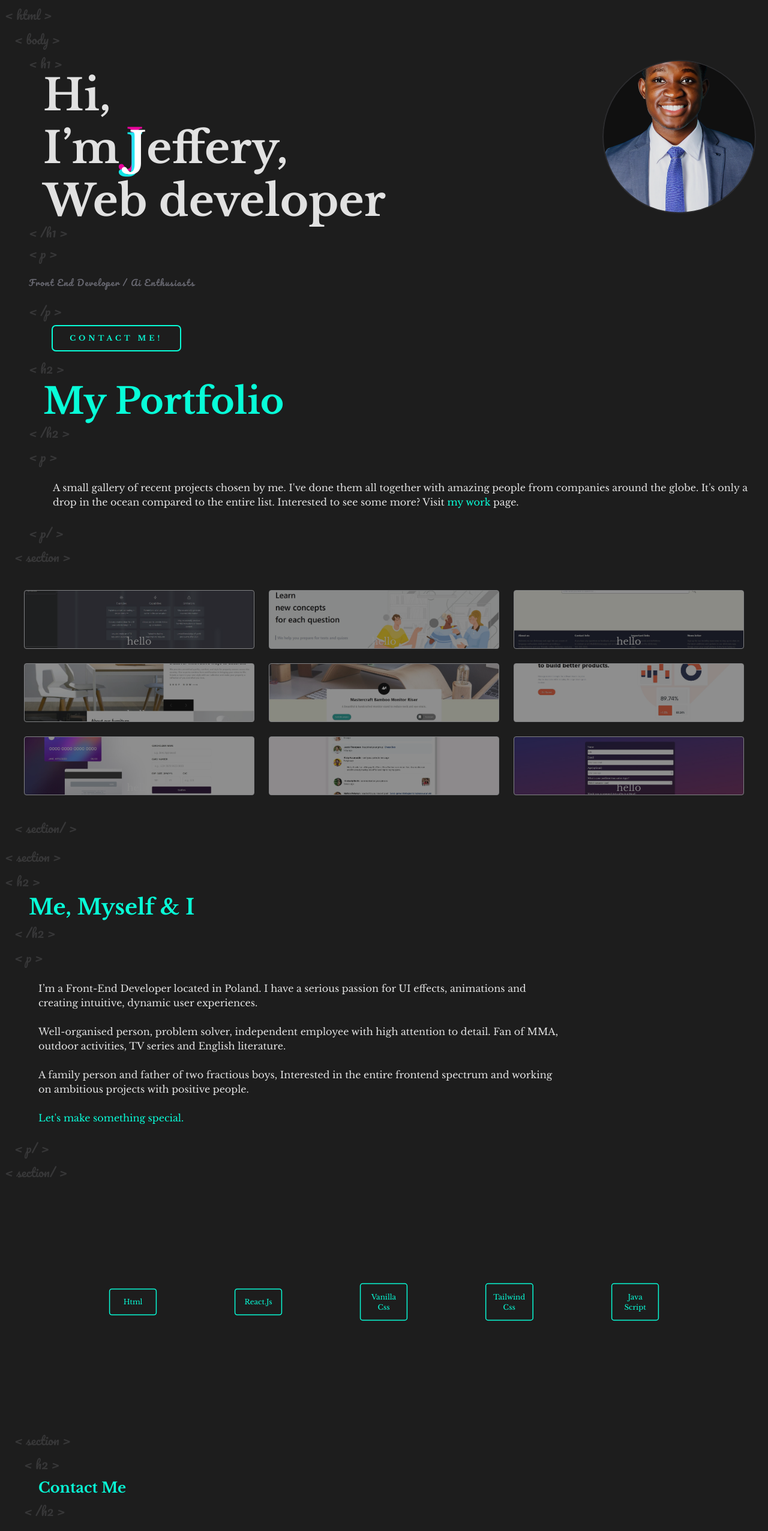
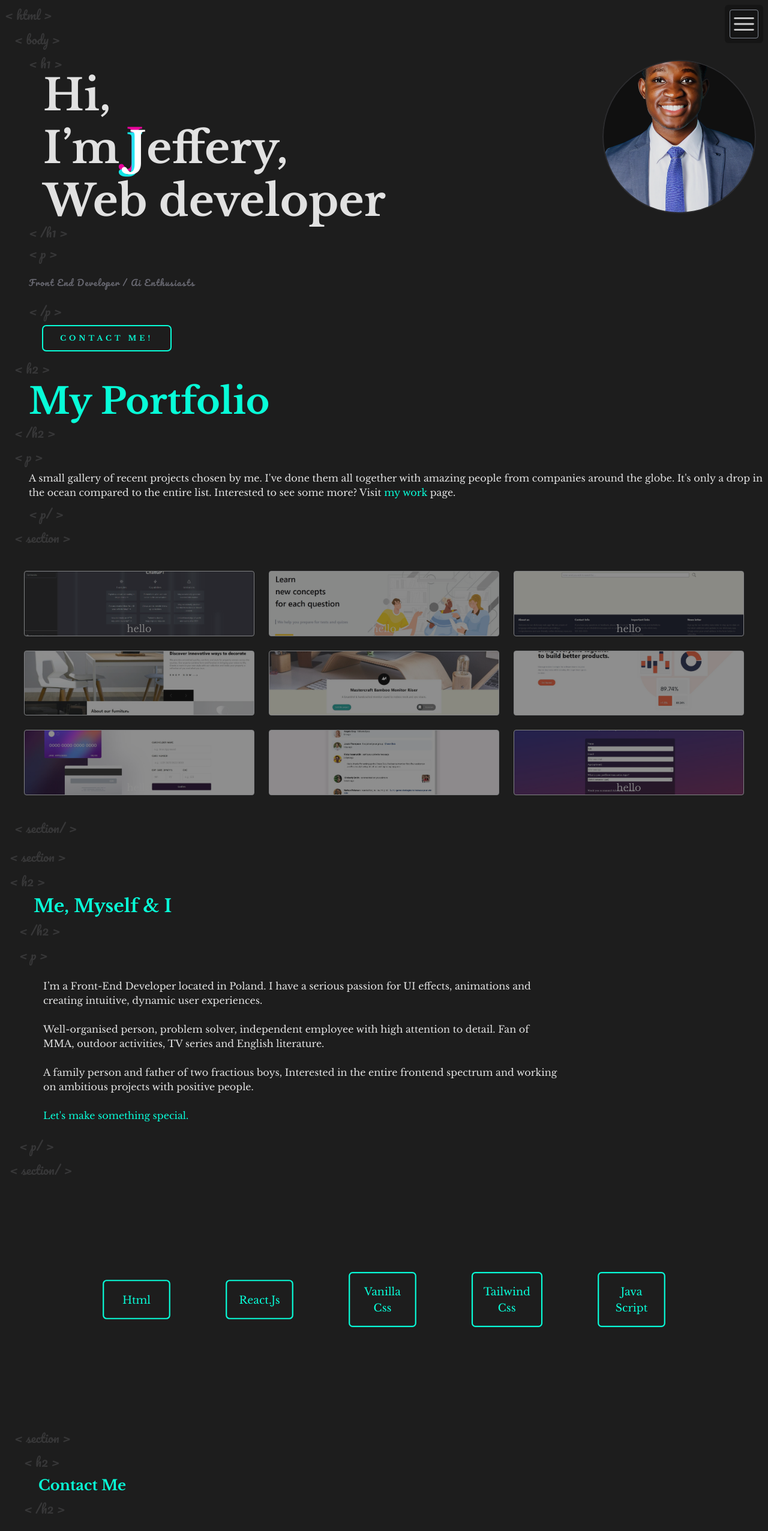
Before and after one commit to Tachy-22/My-Portfolio, a React (Vite) app: page / in a window 1280 px wide. Shown: the top 2553 px of the page at 60% size. Built offline with nearby package versions, Linux system fonts and the light colour scheme.

Commit message:
mobile update

```diff
--- a/src/Components/Desktop/DesktopMenu.jsx
+++ b/src/Components/Desktop/DesktopMenu.jsx
@@ -5,7 +5,10 @@ function DesktopMenu() {
   return (
     <aside className="w-[10rem] hidden fixed top-0 left-0 bottom-0     bg-[#181818] h-screen laptop:flex flex-col justify-between">
       <Link to="/" className=" bg-black  flex flex-col items-center">
-        <div className="glitch-wrapper ">
+        <div
+
+          className="glitch-wrapper "
+        >
           <div className="glitch" data-glitch="J">
             J
           </div>
--- a/src/Components/Mobile/MobileMenu.jsx
+++ b/src/Components/Mobile/MobileMenu.jsx
@@ -1,7 +1,17 @@
+import Hamburger from "../../assets/svg-icons/hamburger.svg";
+import { RootContext } from "../../Layouts/RootLayout";
+import { useContext } from "react";
 function MobileMenu() {
+  const { mobileMenuView, setMobileMenuView } = useContext(RootContext);
   return (
-    <section>
-      <nav>Drop down menu</nav>
+    <section
+      onClick={() => setMobileMenuView(!mobileMenuView)}
+      className="w-fit fixed laptop:hidden laptop:hidden  bg-black/25 block top-0  right-0 p-2 m-2 rounded-md"
+    >
+      <picture
+        style={{ "--image-url": `url(${Hamburger})` }}
+        className=" flex border border-gray-400 items-end justify-center  bg-[image:var(--image-url)] bg-cover  bg-center bg-no-repeat opacity-80 hover:scale-[1.1]  h-[3rem] w-[3rem] hover:opacity-100 transition-all duration-700 rounded md hover:z-10"
+      ></picture>
     </section>
   );
 }
--- /dev/null
+++ b/src/Components/Mobile/MobileNav.jsx
@@ -0,0 +1,75 @@
+import { navArray, socialsArray } from "../../db-arrays/DbArrays";
+import { Link } from "react-router-dom";
+import Close from "../../assets/svg-icons/close.svg";
+import { RootContext } from "../../Layouts/RootLayout";
+import { useContext } from "react";
+function MobileNav() {
+  const { mobileMenuView, setMobileMenuView } = useContext(RootContext);
+  return (
+    <aside
+      className={`w-screen ${
+        !mobileMenuView
+          ? " -top-[100%]"
+          : "flex flex-col top-0 left-0 bottom-0  z-20"
+      }  fixed  laptop:hidden  bg-[#181818] h-screen  justify-between items-center transition-all duration-700`}
+    >
+      <section
+        onClick={() => setMobileMenuView(!mobileMenuView)}
+        className={`w-fit ${
+          !mobileMenuView ? "hidden" : "block"
+        } absolute laptop:hidden bg-black/25  top-0  right-0 p-2 m-2 rounded-md`}
+      >
+        <picture
+          style={{ "--image-url": `url(${Close})` }}
+          className={`flex border border-gray-400 items-end justify-center  bg-[image:var(--image-url)] bg-cover  bg-center bg-no-repeat opacity-80 hover:scale-[1.1]  h-[3rem] w-[3rem] hover:opacity-100 transition-all duration-700 rounded md hover:z-10`}
+        ></picture>
+      </section>
+      <Link
+        onClick={() => setMobileMenuView((prev) => !prev)}
+        to="/"
+        className=" bg-black  flex flex-col items-center"
+      >
+        <div className="glitch-wrapper ">
+          <div className="glitch" data-glitch="J">
+            J
+          </div>
+        </div>
+        <div className=" bg-black w-full   capitalize flex flex-col gap-6 p-6">
+          <p className=" text-center text-3xl ">Jeffery</p>
+          <small className=" text-center text-md text-slate-300 ">
+            Web developer
+          </small>
+        </div>
+      </Link>
+      <nav className=" border-gray-500  justify-center  grow flex flex-col ">
+        {navArray.map((page, index) => {
+          return (
+            <Link
+              onClick={() => setMobileMenuView((prev) => !prev)}
+              to={page.path}
+              className="border-y-2 text-[#696972] element-tag-text italic border-gray-500 text-center capitalize py-4 hover:text-[#08fdd8] "
+              key={index}
+            >
+              <p>{page.page}</p>
+            </Link>
+          );
+        })}
+      </nav>
+      <section className="  flex   w-fit items-end justify-center gap-4   p-4 h-fit">
+        {socialsArray.map((social, index) => {
+          return (
+            <Link
+              className="w-fith-fit hover:outline p-1  hover:outline-[#08fdd8] rounded-full "
+              to="/"
+              key={index}
+            >
+              <img className="w-[2rem]  " src={social.src}></img>
+            </Link>
+          );
+        })}
+      </section>
+    </aside>
+  );
+}
+
+export default MobileNav;
--- a/src/Components/SharedComponets/Introduction.jsx
+++ b/src/Components/SharedComponets/Introduction.jsx
@@ -28,7 +28,7 @@ function Introduction() {
             </span>
             <span className="  element-tags">&lt; /p &gt;</span>
           </p>
-          <button className="  custom-button laptop:m-6 laptop:mx-8 my-2 ml-[5rem] tablet:w-1/3 w-fit laptop:text-xl text-xs">
+          <button className="  custom-button laptop:m-6 laptop:mx-8 my-2 ml-[4rem] tablet:w-1/3 w-fit laptop:text-xl text-xs">
             Contact me!
           </button>
         </article>
@@ -38,7 +38,7 @@ function Introduction() {
         animate={{ y: 100, scale: 1 }}
         initial={{ scale: 0, y: -100 }}
         transition={{ duration: 1 }}
-        className="   rounded-full  backdrop-brightness-50 ta-[0.5rem] border-2 opacity-90 transition-all duration-800 border-[#303033] laptop:h-full max-w-[25rem] laptop:relative absolute top-0 right-5 w-[20%] h-fit"
+        className="tablet:block hidden   rounded-full  backdrop-brightness-50 ta-[0.5rem] border-2 opacity-90 transition-all duration-800 border-[#303033] laptop:h-full max-w-[25rem] laptop:relative absolute top-0 right-5 w-[20%] h-fit"
       >
         <img
           className="  h-full w-full   rounded-full  "
--- a/src/Layouts/RootLayout.jsx
+++ b/src/Layouts/RootLayout.jsx
@@ -1,12 +1,29 @@
 import { Outlet } from "react-router-dom";
 import DesktopMenu from "../Components/Desktop/DesktopMenu";
+import MobileMenu from "../Components/Mobile/MobileMenu";
+import MobileNav from "../Components/Mobile/MobileNav";
+
+import { createContext, useState } from "react";
+
+export const RootContext = createContext({});
 
 function RootLayout() {
+  const [mobileMenuView, setMobileMenuView] = useState(false);
+  console.log(mobileMenuView);
   return (
-    <div className="flex h-screen   w-full">
-      <DesktopMenu />
-      <Outlet />
-    </div>
+    <RootContext.Provider
+      value={{
+        mobileMenuView,
+        setMobileMenuView,
+      }}
+    >
+      <div className="flex h-screen   w-full">
+        <MobileMenu />
+        <MobileNav />
+        <DesktopMenu />
+        <Outlet />
+      </div>
+    </RootContext.Provider>
   );
 }
 
--- a/src/Pages/About_.jsx
+++ b/src/Pages/About_.jsx
@@ -2,14 +2,14 @@ import { motion } from "framer-motion";
 import { skillTechnologyArray } from "../db-arrays/DbArrays";
 function About_() {
   return (
-    <section className="  tablet:w-full  laptop:flex-row flex flex-col py-2 laptop:h-full  min-h-full laptop:items-center ">
-      <article className="     flex tablet:w-3/4 flex-col justify-center h-full   ">
+    <section className="  tablet:w-full   laptop:flex-row flex flex-col tablet:p-2 w-screen laptop:h-full  min-h-full laptop:items-center ">
+      <article className="     flex w-screen  tablet:w-3/4 flex-col justify-center h-full   ">
         <span className="    element-tags grow ">&lt; section &gt;</span>
         <article className="         flex flex-col justify-center  ">
           <span className="    grow element-tags laptop:tab-2 ">
             &lt; h2 &gt;
           </span>
-          <h2 className="  shrink w-full    grow text-[#08fdd8] laptop:text-6xl text-4xl font-bold   lg:text-left  laptop:tab-3 tab-2">
+          <h2 className="  shrink w-full    grow text-[#08fdd8] laptop:text-6xl text-3xl  font-bold   lg:text-left  laptop:tab-3 tab-2">
             Me, Myself & I
           </h2>
           <span className="    grow element-tags laptop:tab-2 tab">
@@ -18,7 +18,7 @@ function About_() {
           <span className="    grow element-tags laptop:tab-2 tab">
             &lt; p &gt;
           </span>
-          <div className="   shrink  grow p-4 w-full flex flex-col gap-6">
+          <div className="   shrink  grow p-4  w-screen tablet:w-full flex flex-col gap-6">
             <p className="  laptop:tab-3 tab-2">
               I’m a Front-End Developer located in Poland. I have a serious
               passion for UI effects, animations and creating intuitive, dynamic
@@ -51,8 +51,8 @@ function About_() {
           return (
             <motion.div
               key={index}
-              animate={{ scale: 0.9 }}
-              initial={{ scale: 0.6 }}
+              animate={{ scale: 1.2 }}
+              initial={{ scale: 1 }}
               drag
               dragConstraints={{ left: 50, right: 50, top: 50, bottom: 50 }}
               transition={{ repeat: Infinity, duration: 1, delay: 2 }}
--- a/src/Pages/MySkills.jsx
+++ b/src/Pages/MySkills.jsx
@@ -1,8 +1,8 @@
 function MySkills() {
   return (
-    <section className="flex items-center h-full ">
-      <article className=" w-[55%] lg:w-[60%] xl:w-[50%] px-4  border">
-        <h2 className="text-[#08fdd8] text-6xl font-bold py-6 lg:text-left text-center">
+    <section className="flex items-center tablet:w-full w-screen h-full ">
+      <article className="  lg:w-[60%] xl:w-[50%] ">
+        <h2 className="text-[#08fdd8] tablet:text-6xl text-3xl font-bold py-6 laptop:text-left  text-center">
           Skills & Experience
         </h2>
         <div className="px-4 flex flex-col gap-6">
--- a/src/Pages/Work.jsx
+++ b/src/Pages/Work.jsx
@@ -5,14 +5,16 @@ function Work() {
     <section className="w-full  min-h-screen max-w-full flex flex-col justify-start">
       <article className="   flex laptop:w-3/4 w-full flex-col justify-center h-fit   ">
         <article className="       flex flex-col justify-center  ">
-          <span className="  element-tags tab-2">&lt; h2 &gt;</span>
-          <h2 className="  text-[#08fdd8] tablet:text-6xl text-2xl font-bold   lg:text-left  tab-3">
+          <span className="  element-tags tablet:tab-2 tab">
+            &lt; h2 &gt;
+          </span>
+          <h2 className="  text-[#08fdd8] tablet:text-6xl text-2xl font-bold   lg:text-left  tablet:tab-3 tab-2">
             My Portfolio
           </h2>
-          <span className="  element-tags tab-2">&lt; /h2 &gt;</span>
-          <span className="  element-tags tab-2">&lt; p &gt;</span>
-          <div className="  p-4  tabet:text-md  flex flex-col gap-6">
-            <p className=" tab-3">
+          <span className="  element-tags tab-tablet:tab-2 tab">&lt; /h2 &gt;</span>
+          <span className="  element-tags tablet:tab-2 tab">&lt; p &gt;</span>
+          <div className="    tabet:text-md  flex flex-col gap-6">
+            <p className=" tablet:tab-3 tab-2">
               A small gallery of recent projects chosen by me. I&apos;ve done
               them all together with amazing people from companies around the
               globe. It&apos;s only a drop in the ocean compared to the entire
@@ -24,7 +26,6 @@ function Work() {
         </article>
       </article>
       <span className="    element-tags tab">&lt; section &gt;</span>
-
 
       <div className="r w-full h-full p-[2rem]  grow grid tablet:grid-cols-3 grid-cols-1 gap-6 ">
         {projectsArray.map((project, index) => {
```
Also changed, not shown: src/assets/svg-icons/close.svg (added), src/assets/svg-icons/hamburger.svg (added).
